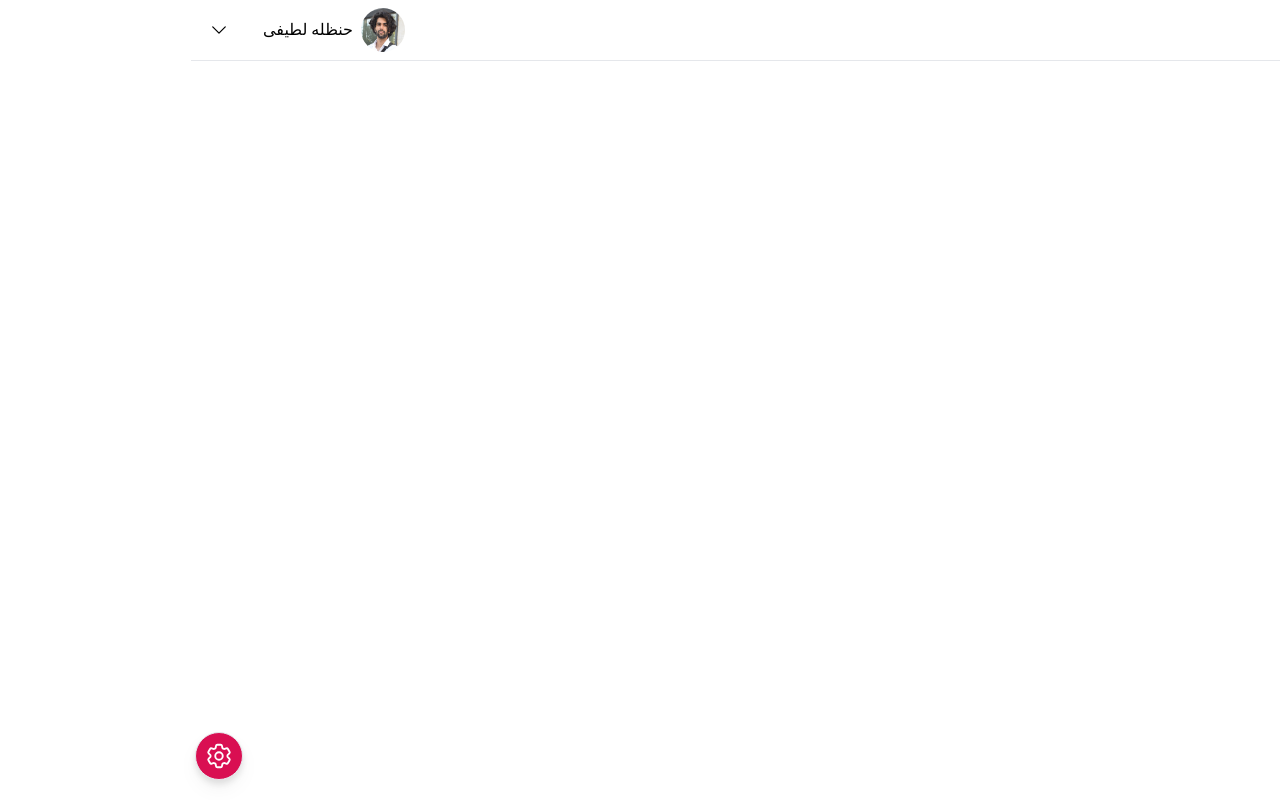
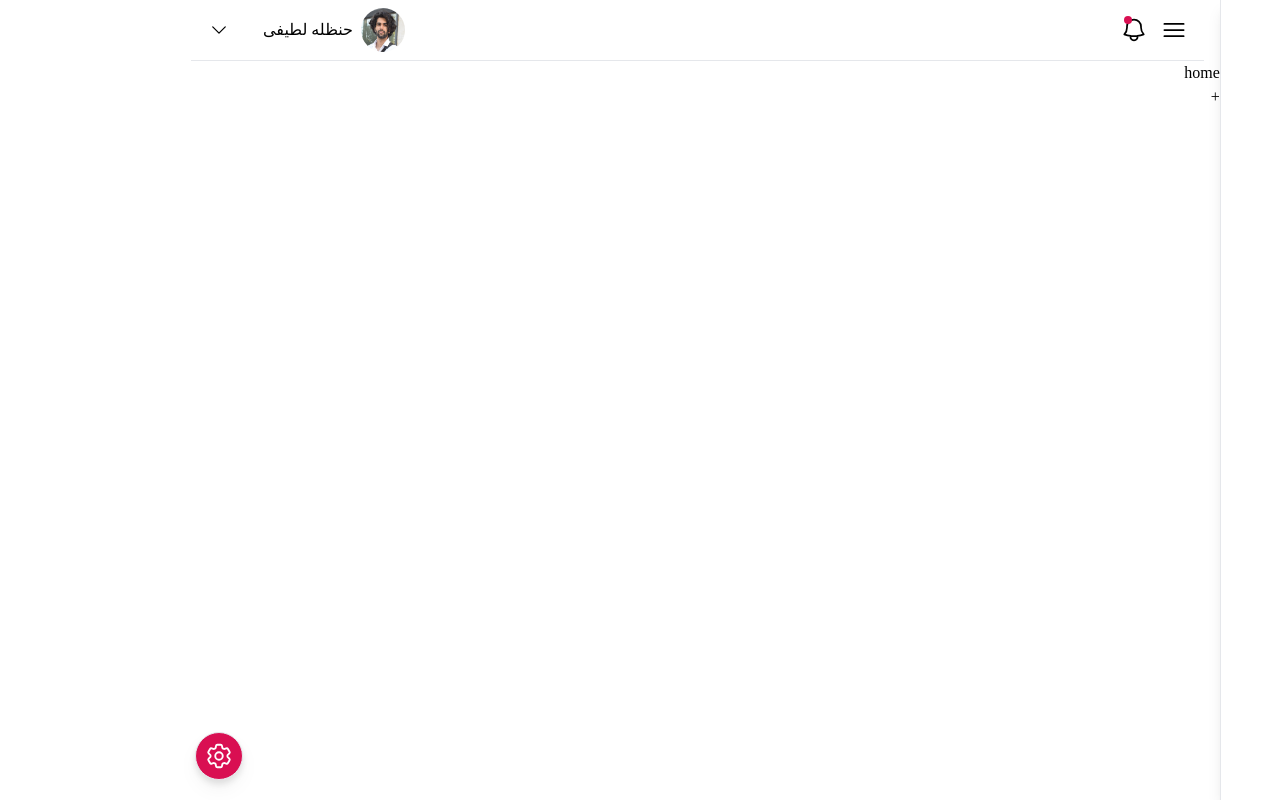
Before and after one commit to HanzaleLatifi/AdminDashboard, a React (Create React App) app in the folder dashboard/: page /login in a window 1280 px wide. Built offline with nearby package versions, Linux system fonts and the light colour scheme.

Commit message:
change Menu state in deffernet sceernSize

```diff
--- a/dashboard/src/components/Navbar.tsx
+++ b/dashboard/src/components/Navbar.tsx
@@ -1,4 +1,4 @@
-import React from 'react'
+import React , {useEffect} from 'react'
 import {Bars3Icon , BellIcon , ChevronDownIcon} from '@heroicons/react/24/outline'
 import defaultProfImg from '../data/prof.jpg';
 import { useMyContext , useMyContextActions } from '../context/ContextProvider';
@@ -7,14 +7,29 @@ import { useMyContext , useMyContextActions } from '../context/ContextProvider';
 const Navbar = () => {
   const activeColor='#d90f52';
   let userLogin=true ;
-  const {activeMenu}=useMyContext();
+  const {activeMenu ,screenSize}=useMyContext();
   const dispatch=useMyContextActions();
+
+  useEffect(() => {
+    const handleResize = () => dispatch({type:'setScreenSize',payload:window.innerWidth});
+    window.addEventListener('resize', handleResize);
+    handleResize();
+    return () => window.removeEventListener('resize', handleResize);
+  }, []);
+
+  useEffect(() => {
+    if (screenSize !==undefined && screenSize<= 900) {
+      dispatch({type:'hideMenu'})
+    } else {
+      dispatch({type:'activeMenu'})
+    }
+  }, [screenSize]);
 
 
   return (
     <nav className='md:px-4 px-2 py-4 md:py-2 flex items-center justify-between border-b sm:mx-4 mx-2'>
       <div className='flex gap-x-3'>
-          <button onClick={()=>dispatch({type:'activeMenu'})}>
+          <button onClick={()=>dispatch({type:'toggleMenu'})}>
               <Bars3Icon className='h-7 w-7'/>
           </button>
           <button className='relative'>
--- a/dashboard/src/components/Sidebar.tsx
+++ b/dashboard/src/components/Sidebar.tsx
@@ -1,4 +1,4 @@
-import React from 'react';
+import React  from 'react';
 import {links} from '../data/dummy';
 import {NavLink} from 'react-router-dom';
 import { useMyContext, useMyContextActions } from '../context/ContextProvider';
@@ -12,12 +12,13 @@ const Sidebar = () => {
 
   const handleCloseSideBar=()=>{
     if (activeMenu !== undefined ) {
-      dispatch({type:'activeMenu'});
+      dispatch({type:'hideMenu'});
 
     }
+  }
 
 
-  }
+
   const activeColor='#d90f52'
   const activeLink = `flex items-center gap-2 px-4 py-4 md:py-1 text-[${activeColor}] text-md mx-2 my-1`;
   const normalLink = `flex items-center gap-2 px-4 py-4 md:py-2  text-md text-gray-400 dark:text-gray-200  mx-2 my-1`;
--- a/dashboard/src/context/ContextProvider.tsx
+++ b/dashboard/src/context/ContextProvider.tsx
@@ -1,27 +1,46 @@
-import React from "react";
+import React ,{useEffect} from "react";
 import { useContext, useReducer, createContext } from "react";
 
 interface myContext {
-    activeMenu: false;
+    activeMenu:true;
     activeColor:'#d90f52'
+    screenSize:undefined
 }
 
 const MyContext = createContext<Partial<myContext>>({});
 const MyContextDispatcher = createContext<any>({});
 
 const initialState:myContext={
-    activeMenu:false,
-    activeColor:'#d90f52'
+    activeMenu:true,
+    activeColor:'#d90f52',
+    screenSize:undefined
+
+
 }
 
 const reducer = (state:any=initialState, action:any) => {
     switch (action.type) {
       case "activeMenu": {
         return {
+          ...state,activeMenu:true
+        };
+      }
+      case "hideMenu": {
+        return {
+          ...state,activeMenu:false
+        };
+      }
+      case "toggleMenu":{
+        return {
           ...state,activeMenu:!state.activeMenu
         };
       }
 
+      case "setScreenSize":{
+        return {
+          ...state , screenSize:action.payload
+        }
+      }
 
       default:
         return state;
@@ -34,6 +53,9 @@ type propsTypes={
 
 const ContextProvider = ({children}:propsTypes) => {
   const [state, dispatch] = useReducer(reducer, initialState);
+
+
+
 
   return (
     <>
```
